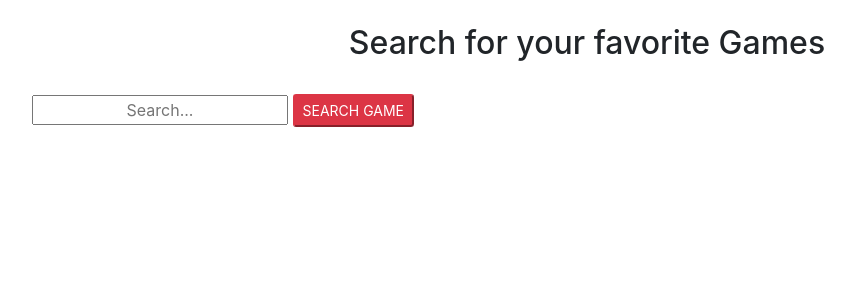
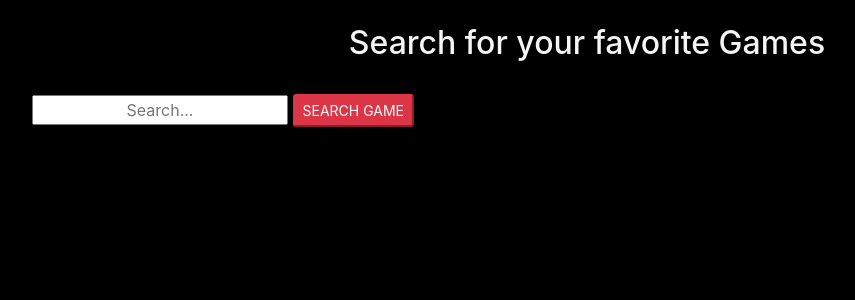
Before and after one commit to SaidNivek/Game_Glutton, a Django app: page /search/game/ in a window 1280 px wide. Shown: the top 300 px of the page, without its empty margins (53-908 px from the left). Run offline with Django 4.2, Linux system fonts and the light colour scheme; some libraries are stand-ins or nearby versions.

Commit message:
Dark styles applied

```diff
--- a/main_app/static/styles/main.css
+++ b/main_app/static/styles/main.css
@@ -1,3 +1,8 @@
+body {
+    color: whitesmoke;
+    background-color: black;
+}
+
 .cards-wrapper {
     display: flex;
     justify-content: center;
@@ -8,10 +13,10 @@
   }
   .card {
     margin: 0 0.5em;
-    box-shadow: 2px 6px 8px 0 rgba(22, 22, 26, 0.18);
     border: none;
-    border-radius: 0;
     width: 90vw;
+    color: whitesmoke;
+    background-color: #363636;
   }
   .carousel-inner {
     padding: 1em;
```
